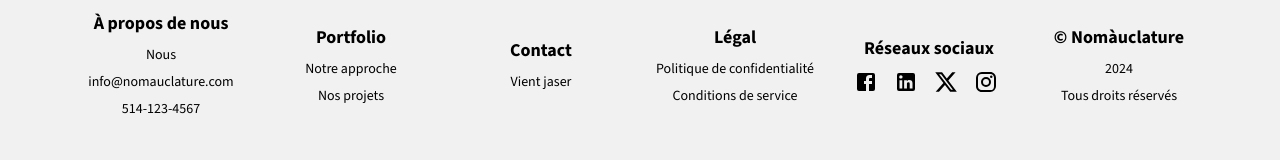
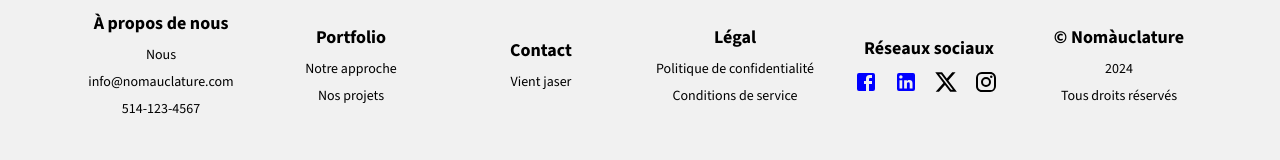
Before and after one commit to Orchydae/nomauclature, a React (Vite) app: page / in a window 1280 px wide. Shown: the part 1530-1690 px from the top of the page. Built offline with nearby package versions, Linux system fonts and the light colour scheme; a web font is replaced by a local one.

Commit message:
chore: Update Facebook and LinkedIn icons in Footer component
TODO: Footer #2

```diff
--- a/src/components/footer/Footer.tsx
+++ b/src/components/footer/Footer.tsx
@@ -34,8 +34,8 @@ function Footer() {
             title: "Réseaux sociaux",
             links: [
                 <Stack direction="row" spacing={2}>
-                    <FacebookIcon />
-                    <LinkedInIcon />
+                    <FacebookIcon style={{ color: "blue" }} />
+                    <LinkedInIcon style={{ color: "blue" }} />
                     <XIcon />
                     <InstagramIcon />
                 </Stack>
```
